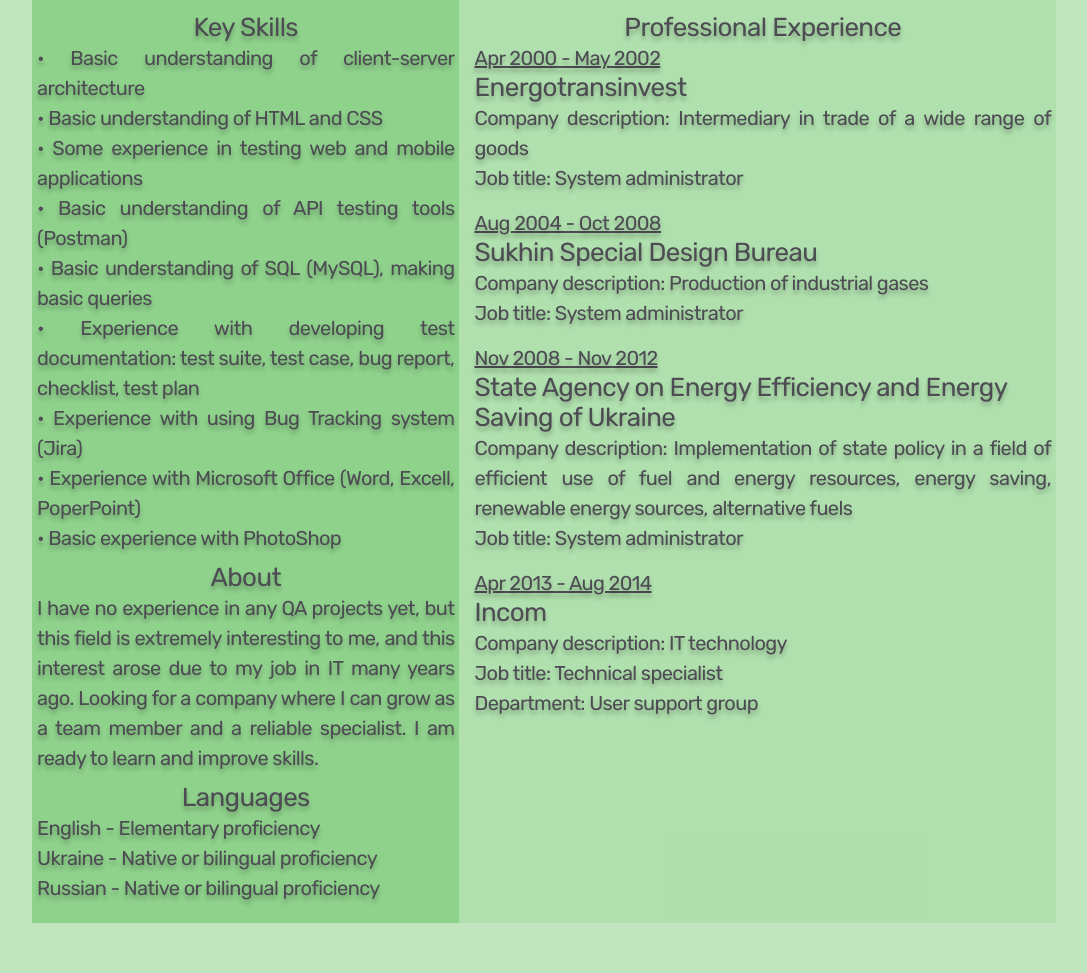
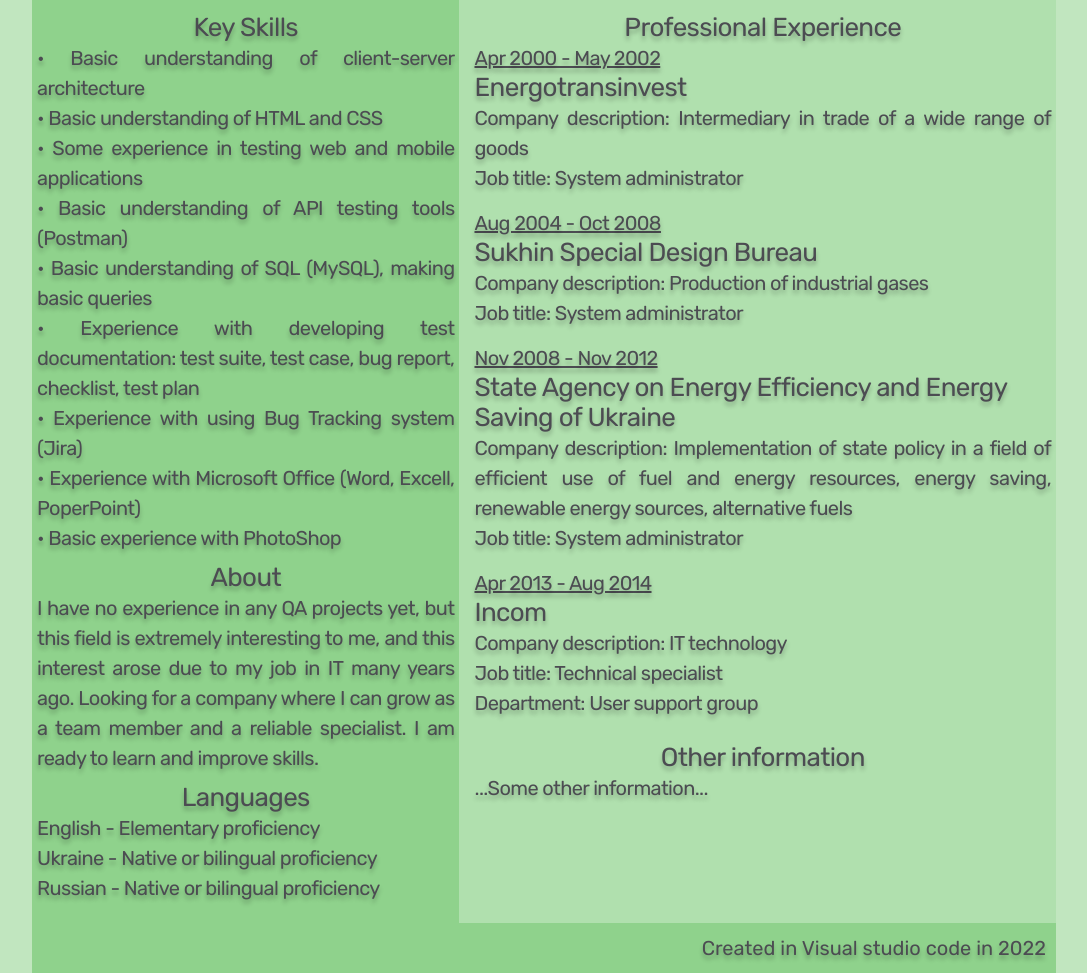
Before and after one commit to Valerka79/resume, a plain HTML site: page index.html in a window 1280 px wide. Shown: the part 183-1156 px from the top of the page, without its empty margins (96-1183 px from the left). Before the commit the page ends 1106 px from the top, so only its background shows below. Drawn offline with nearby package versions, Linux system fonts and the light colour scheme; a web font is replaced by a local one.

Commit message:
Add files via upload

```diff
--- a/index.html
+++ b/index.html
@@ -26,7 +26,7 @@
             <!--Имя -->
             <div class="about_title">
                 <p>Valerii Maksymchuk</p>
-                <span class="about_text1">Junior QA tester</span>
+                <span class="about_text1">Junior/Trainee QA tester</span>
             </div>
             <!--Адрес -->
             <div style="padding-right: 10px;">
@@ -134,104 +134,15 @@
                     <p>Job title: Technical specialist</p>
                     <p>Department: User support group</p>
                 </div>
-
-        </div>
+                <div class="about_wtitle">
+                    <p>Other information</p>
+                </div>
+                <div class="about_wtext">
+                    <p>...Some other information...</p>
+                </div>
+            </div>
     </Section>
 
-    <!-- <section class="container subscribe">
-        <div>
-            <img src="./images/man1.png" alt="">
-        </div>
-        <div>
-            <h2 class="subscribe_text">
-                Subscription index
-            </h2>
-            <form>
-                <input class="input" type="email" placeholder="Email">
-                <button class="btn btn_violet">
-                    Try
-                </button>
-            </form>
-        </div>
-    </section> -->
-
-    <!-- <section class="container plan">
-        <h2 class="plan_text">
-            Get the right plan for future
-        </h2>
-        <div class="plan_flex">
-            .........................
-            <div class="item">
-                <p class="item_text">
-                    Starter
-                </p>
-                <h3 class="item_title">
-                    Free
-                </h3>
-                <ul>
-                    <li class="item_li">
-                        1 Website
-                    </li>
-                    <li class="item_li">
-                        5 GB Hosting
-                    </li>
-                    <li class="item_li">
-                        Limited Support
-                    </li>
-                </ul>
-                <button class="btn btn_item">
-                    Get Started
-                </button>
-            </div>
-
-            <div class="item">
-                <p class="item_text">
-                    Premium
-                </p>
-                <h3 class="item_title">
-                    $29/<span>month</span>
-                </h3>
-                <ul>
-                    <li class="item_li">
-                        10 Website
-                    </li>
-                    <li class="item_li">
-                        15 GB Hosting
-                    </li>
-                    <li class="item_li">
-                        Premium Support
-                    </li>
-                </ul>
-                <button class="btn btn_item">
-                    Get Started
-                </button>
-            </div>
-
-            <div class="item">
-                <p class="item_text">
-                    Enterprise
-                </p>
-                <h3 class="item_title">
-                    $49/<span>month</span>
-                </h3>
-                <ul>
-                    <li class="item_li">
-                        Unlimited Website
-                    </li>
-                    <li class="item_li">
-                        50 GB Hosting
-                    </li>
-                    <li class="item_li">
-                        Premium Support
-                    </li>
-                </ul>
-                <button class="btn btn_item">
-                    Get Started
-                </button>
-            </div>
-
-        </div>
-    </section> -->
     <footer class="footer">
         <div class="container footer_flex">
             <div>
@@ -239,30 +150,7 @@
                     <img src="./images/LogoColor.svg" alt="Logo">
                 </a> -->
             </div>
-            <nav class="nav">
-                <!-- <ul>
-                    <li class="nav_li">
-                        <a class="nav_link" href="#">
-                            Support
-                        </a>
-                    </li>
-                    <li class="nav_li">
-                        <a class="nav_link" href="#">
-                            Premium
-                        </a>
-                    </li>
-                    <li class="nav_li">
-                        <a class="nav_link" href="#">
-                            Pricing
-                        </a>
-                    </li>
-                    <li class="nav_li">
-                        <a class="nav_link" href="#">
-                            Blog
-                        </a>
-                    </li>
-                </ul> -->
-            </nav>
+            <div class="about_ftext">Created in Visual studio code in 2022</div>
     </div>
     </footer>
 </body>
--- a/styles.css
+++ b/styles.css
@@ -68,6 +68,17 @@ body {
     text-align: justify;
     /* border: 1px solid rgb(72, 255, 0); */
 }
+.about_ftext{
+    font-size: 20px;
+    line-height: 30px;
+    /* letter-spacing: -0.625263px; */
+    color: #4c4c52;
+    text-shadow: 0px 4px 4px rgba(0, 0, 0, 0.25);
+    /* text-align: justify; */
+    /* border: 1px solid rgb(72, 255, 0); */
+    padding: 10px 10px 10px;
+}
+
 .about_skill_text{
     font-size: 26px;
     line-height: 30px;
```
